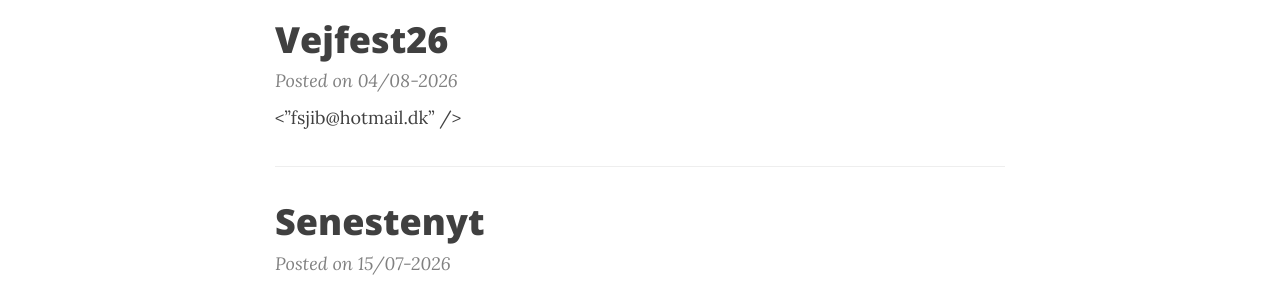
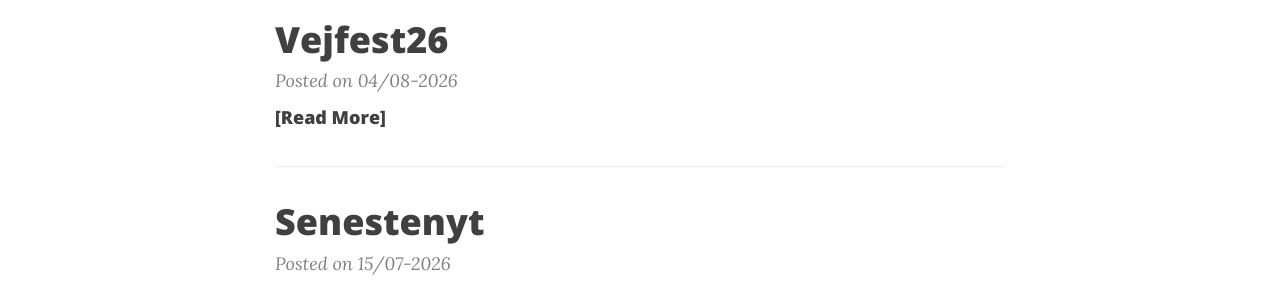
Before and after one commit to mex/oestervaenge.dk, a Jekyll site: the page built from seneste-nyt.md, in a window 1280 px wide and 900 px high. Shown: the part 286-577 px from the top of the window. Built offline with Jekyll 4.4.1, drawn with Linux system fonts in a browser that asks for light colours.

Commit message:
Remove email address from Vejfest26 post

```diff
--- a/_posts/2026-08-04-Vejfest26.md
+++ b/_posts/2026-08-04-Vejfest26.md
@@ -1,2 +1 @@
 <img alt="Vejfest 2026 04aug26_000001" src="https://github.com/user-attachments/assets/3e519456-e2e2-4d1d-9448-74d6b7f6a0e8" />
-<"fsjib@hotmail.dk" />
```
